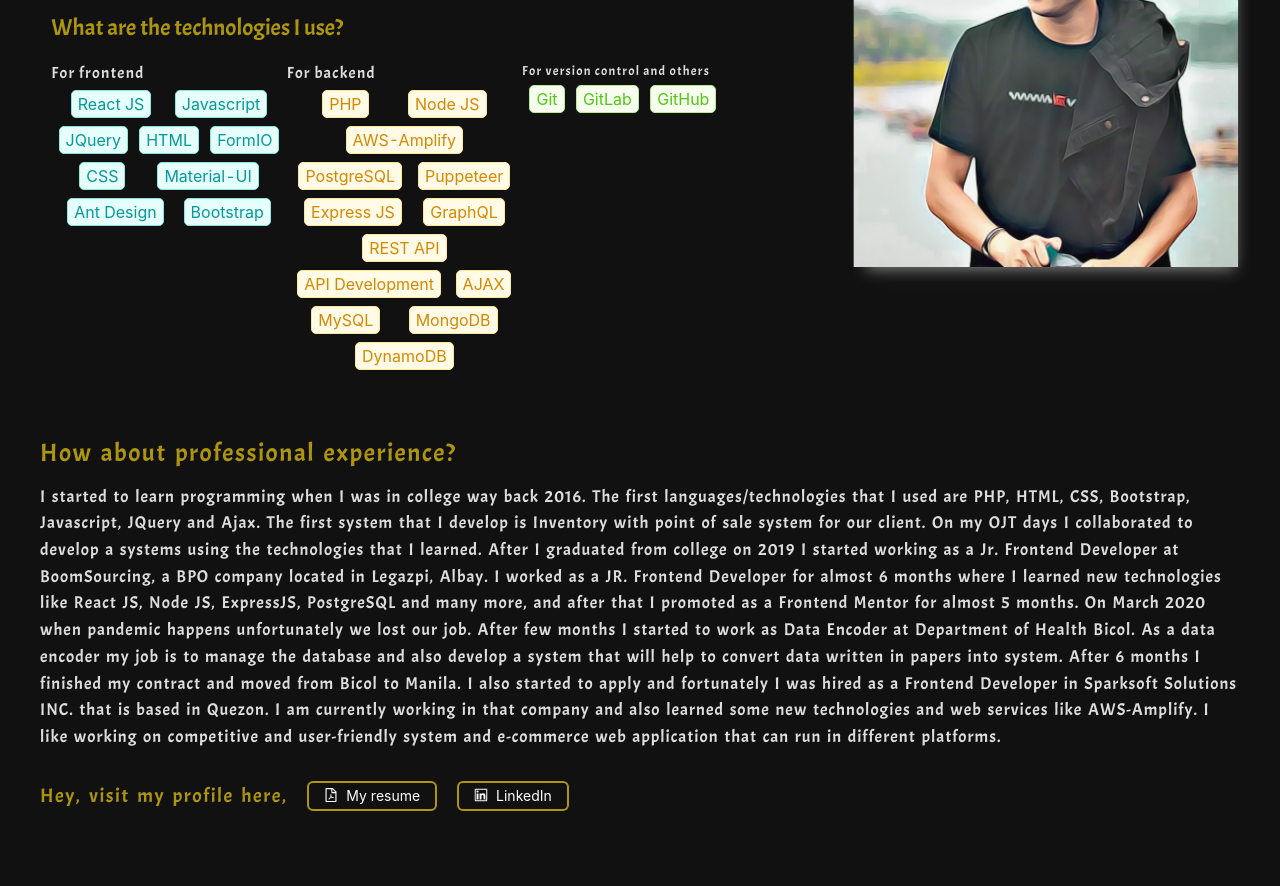
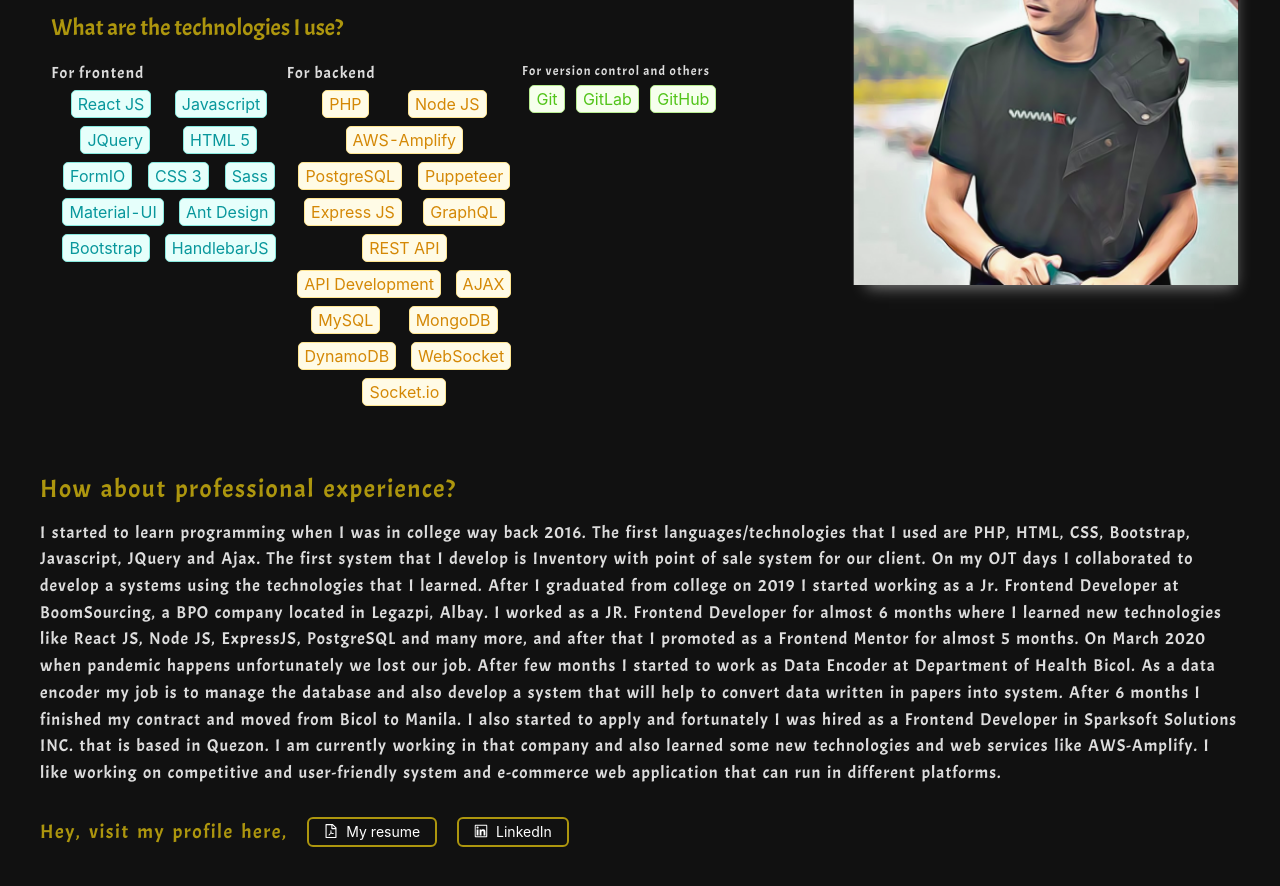
Before and after one commit to danielnebreja24/my-portfolio, a React (Create React App) app: page / in a window 1280 px wide. Shown: the part 1180-2066 px from the top of the page. Built offline with nearby package versions, Linux system fonts and the light colour scheme; a web font is replaced by a local one.

Commit message:
Update about.js
Updated about regarding backend and frontend experiences

```diff
--- a/src/components/about/about.js
+++ b/src/components/about/about.js
@@ -44,12 +44,14 @@ export default class About extends React.Component {
         "React JS",
         "Javascript",
         "JQuery",
-        "HTML",
+        "HTML 5",
         "FormIO",
-        "CSS",
+        "CSS 3",
+        "Sass",
         "Material-UI",
         "Ant Design",
         "Bootstrap",
+        "HandlebarJS"
       ],
       backend: [
         "PHP",
@@ -65,6 +67,8 @@ export default class About extends React.Component {
         "MySQL",
         "MongoDB",
         "DynamoDB",
+        "WebSocket",
+        "Socket.io"
       ],
       versionControl: ["Git", "GitLab", "GitHub"],
       web: true,
```
